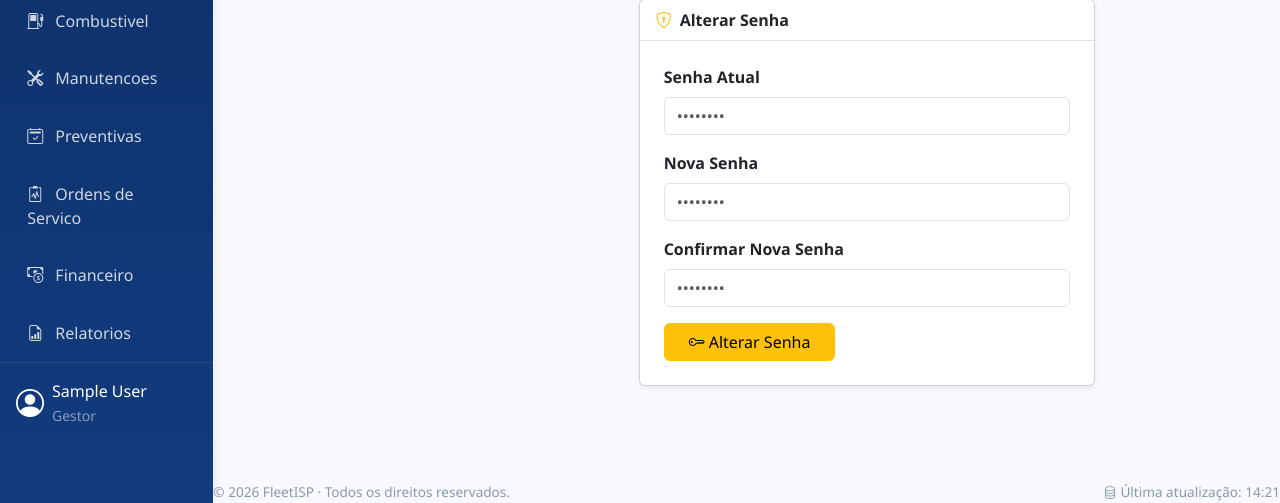
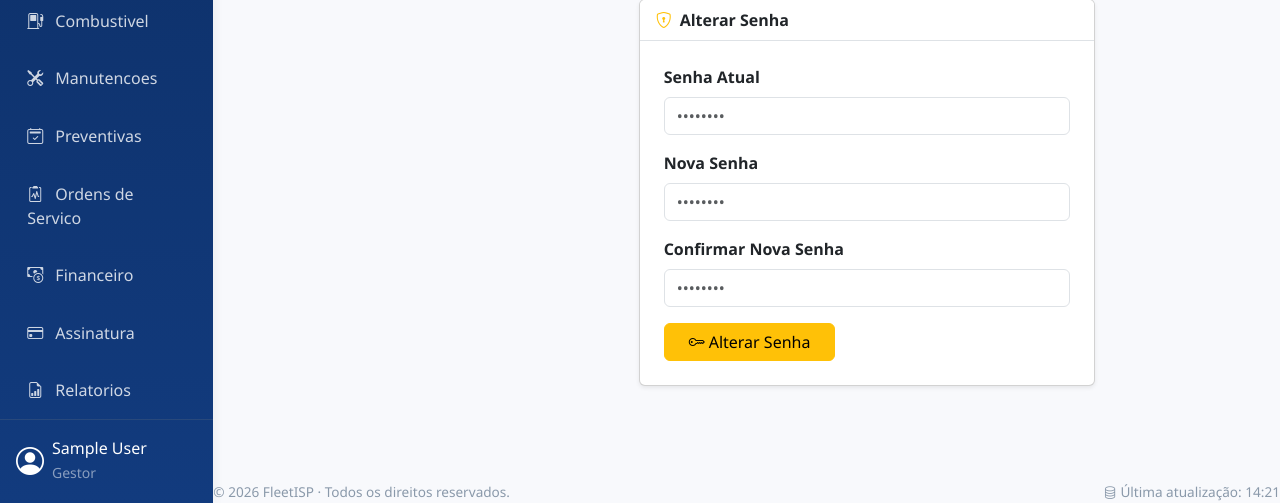
Before and after one commit to FrotaISP/frotaisp, a Django app: page /accounts/perfil/ in a window 1280 px wide. Shown: the part 521-1024 px from the top of the page. Run offline with Django 4.2, Linux system fonts and the light colour scheme; the visitor is signed in with stand-in values (Sample User, id 1).

Commit message:
Add subscription link to sidebar

```diff
--- a/templates/includes/sidebar.html
+++ b/templates/includes/sidebar.html
@@ -44,6 +44,11 @@
             <a class="nav-link {% if request.resolver_match.url_name == 'expenses' %}active{% endif %}" href="{% url 'maintenance:expenses' %}">
                 <i class="bi bi-cash-coin"></i> Financeiro
             </a>
+            {% if user_profile.is_admin %}
+            <a class="nav-link {% if request.resolver_match.url_name == 'subscription' %}active{% endif %}" href="{% url 'accounts:subscription' %}">
+                <i class="bi bi-credit-card"></i> Assinatura
+            </a>
+            {% endif %}
             <a class="nav-link {% if request.resolver_match.app_name == 'reports' %}active{% endif %}" href="{% url 'reports:dashboard' %}">
                 <i class="bi bi-file-earmark-bar-graph"></i> Relatorios
             </a>
```
